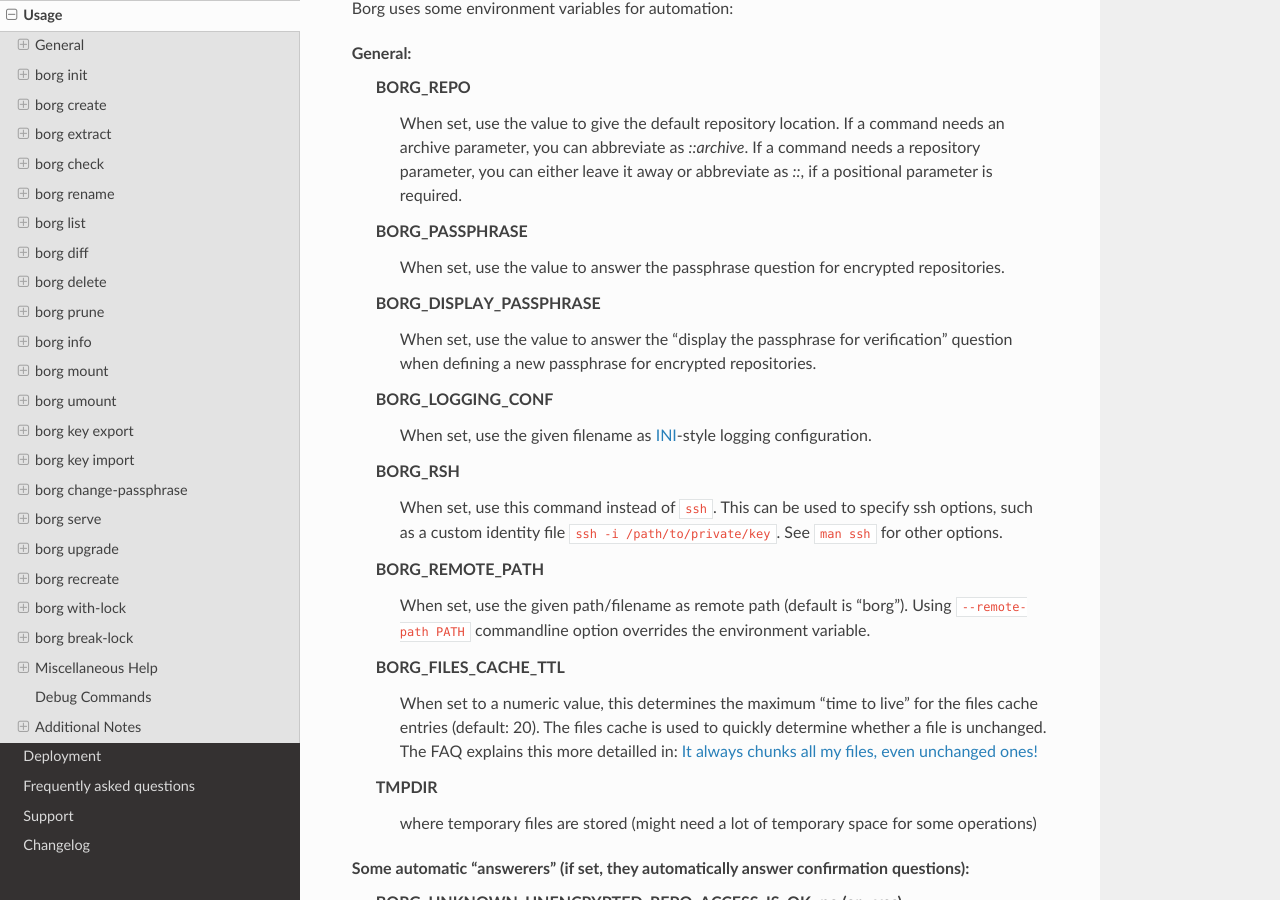
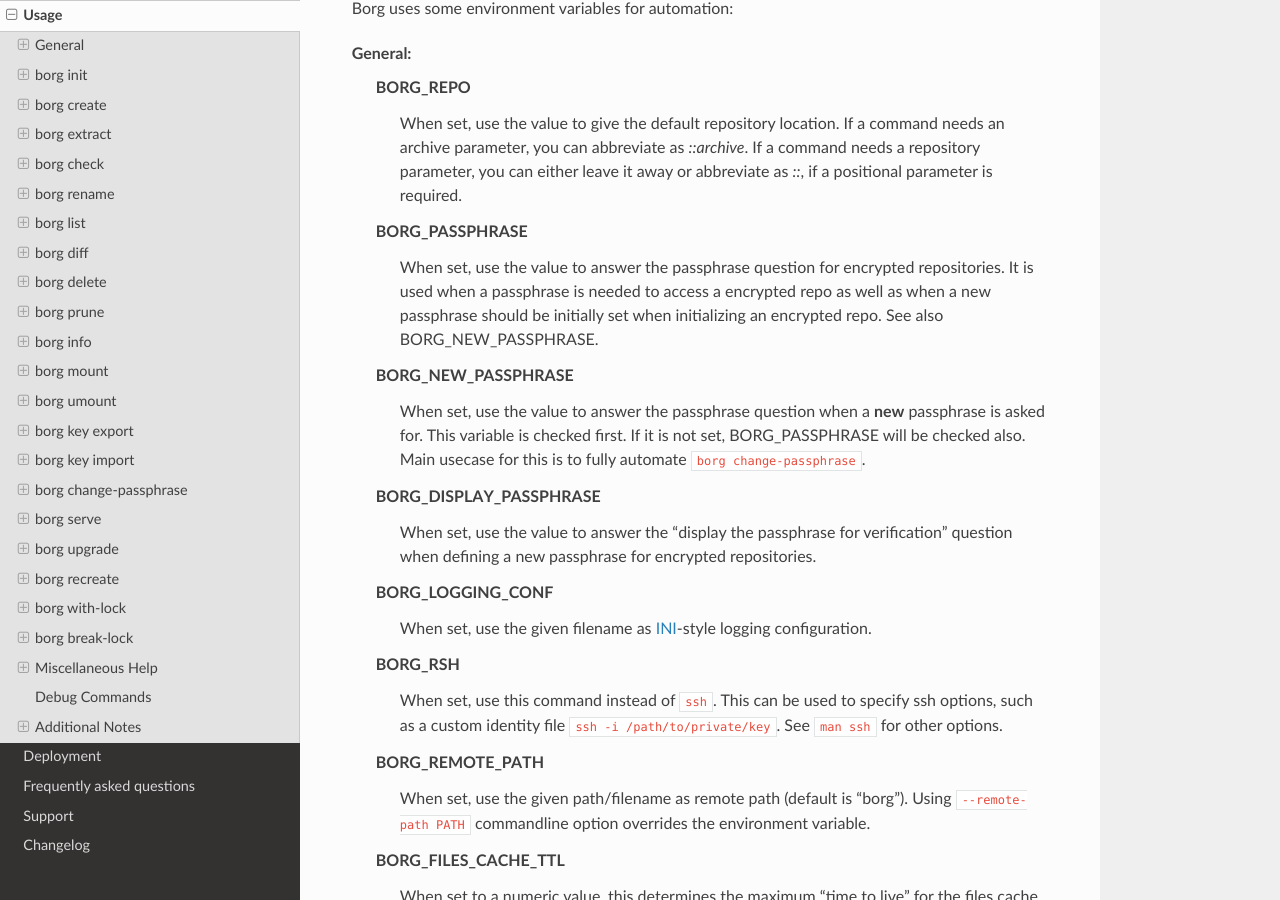
Before and after one commit to borgbackup/borg, a Sphinx documentation site: the page built from docs/usage.rst, in a window 1280 px wide and 900 px high, scrolled down 2780 px. Built offline with Sphinx 7.4.7 and the Read the Docs theme 2.0.0, drawn with Linux system fonts in a browser that asks for light colours; pages that are not in the unit, such as notebooks, are missing from menus; the version number could not be read and is left out; some of the changed text lies outside the part shown.

Commit message:
implement BORG_NEW_PASSPHRASE, fixes #1768

```diff
--- a/docs/usage.rst
+++ b/docs/usage.rst
@@ -144,6 +144,13 @@ General:
         can either leave it away or abbreviate as `::`, if a positional parameter is required.
     BORG_PASSPHRASE
         When set, use the value to answer the passphrase question for encrypted repositories.
+        It is used when a passphrase is needed to access a encrypted repo as well as when a new
+        passphrase should be initially set when initializing an encrypted repo.
+        See also BORG_NEW_PASSPHRASE.
+    BORG_NEW_PASSPHRASE
+        When set, use the value to answer the passphrase question when a **new** passphrase is asked for.
+        This variable is checked first. If it is not set, BORG_PASSPHRASE will be checked also.
+        Main usecase for this is to fully automate ``borg change-passphrase``.
     BORG_DISPLAY_PASSPHRASE
         When set, use the value to answer the "display the passphrase for verification" question when defining a new passphrase for encrypted repositories.
     BORG_LOGGING_CONF
@@ -649,6 +656,15 @@ Examples
     Remember your passphrase. Your data will be inaccessible without it.
     Key updated
 
+Fully automated using environment variables:
+
+::
+
+    $ BORG_NEW_PASSPHRASE=old borg init repo
+    # now "old" is the current passphrase.
+    $ BORG_PASSPHRASE=old BORG_NEW_PASSPHRASE=new borg change-passphrase repo
+    # now "new" is the current passphrase.
+
 
 .. include:: usage/serve.rst.inc
 
```
Also changed, not shown: 1 other file.
